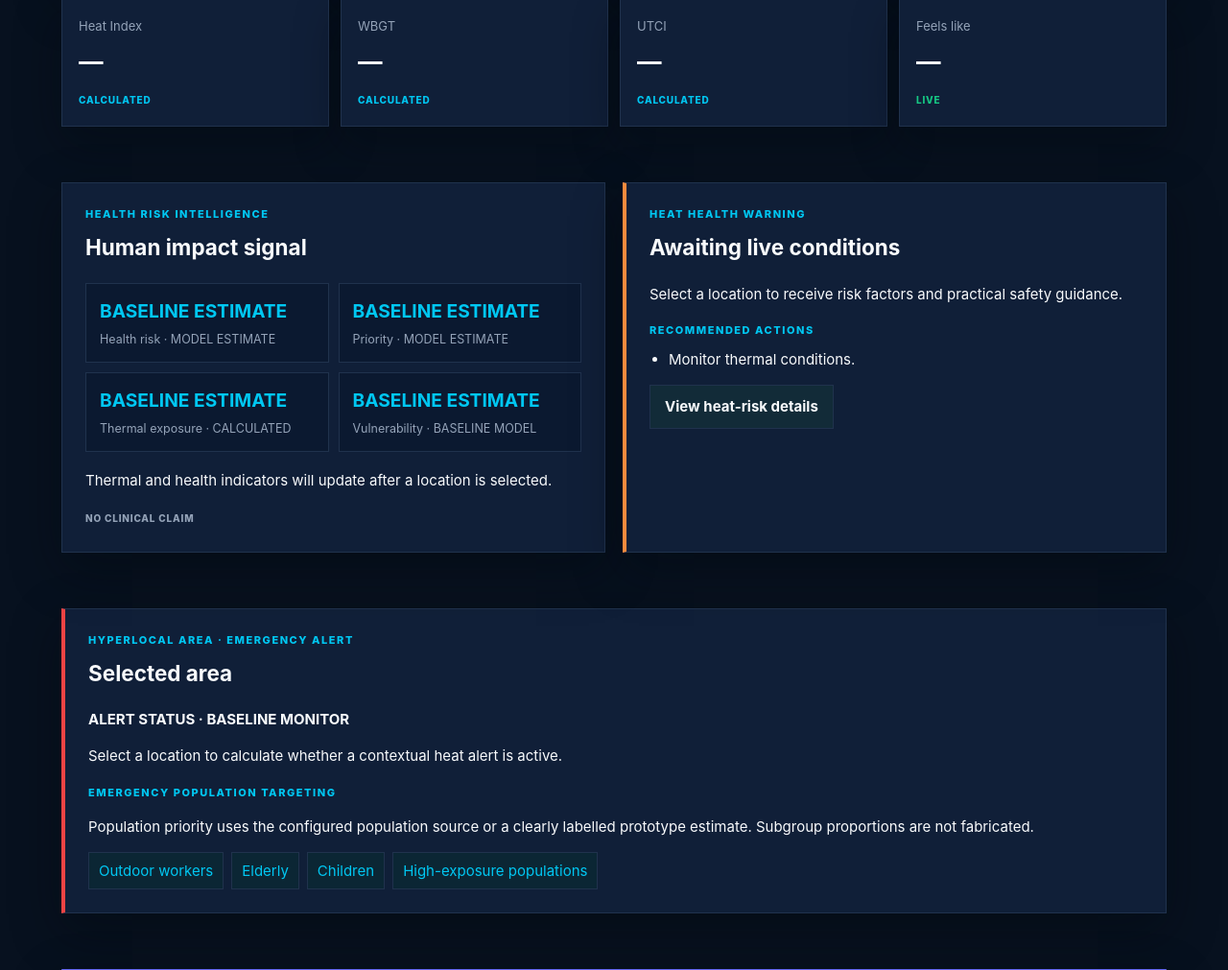
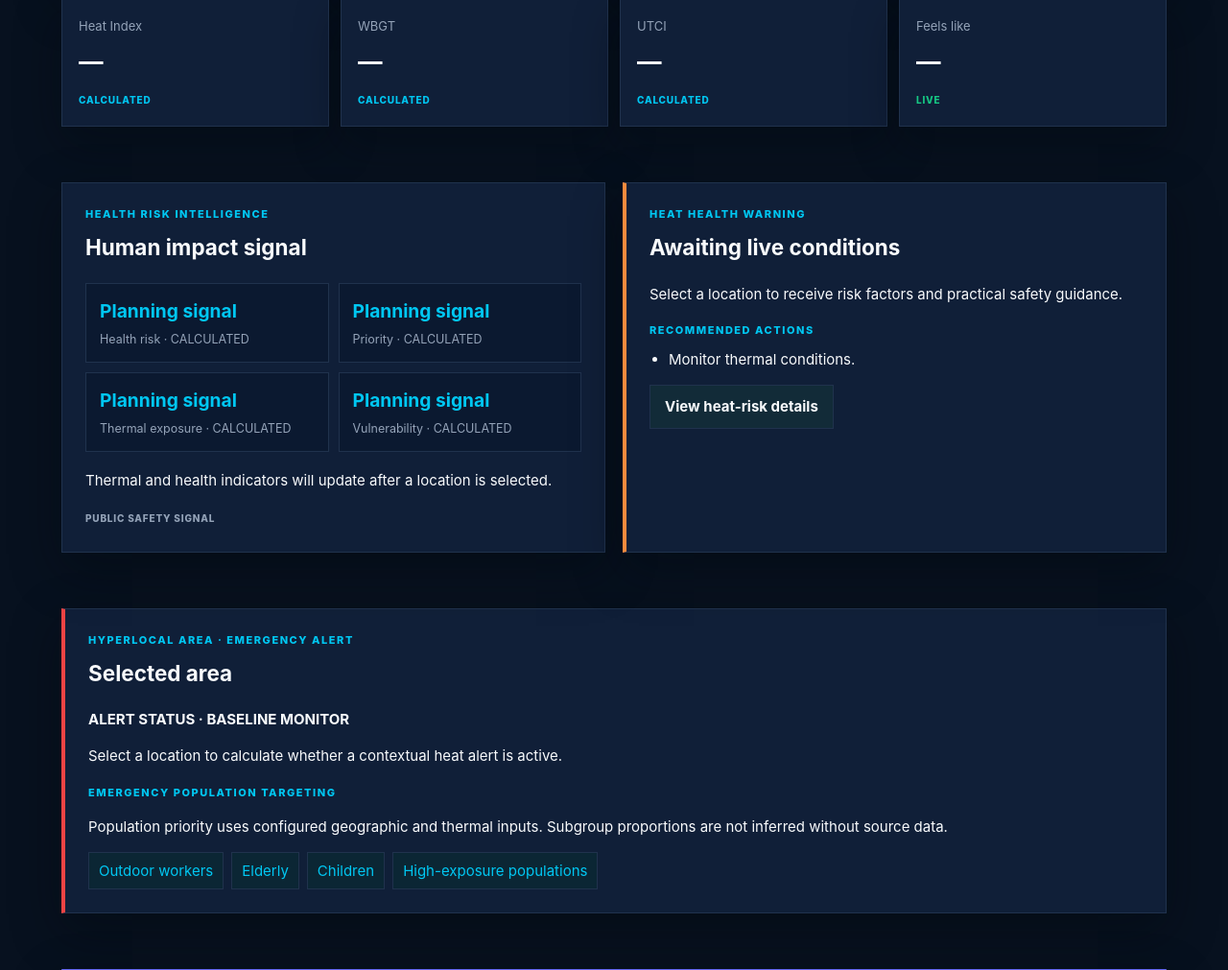
Before and after one commit to nvishnuvardhanreddy/HeatRiskIntelligence, a Django app: template templates/overview.html in a window 1280 px wide. Shown: the part 1323-2334 px from the top of the page at 96% size. Run offline with Django 5.2, Linux system fonts and the light colour scheme; the template is opened without the code that fills it, so the values that code supplies are empty.

Commit message:
Refine public safety labels and population fallback
Co-authored-by: Copilot <223556219+Copilot@users.noreply.github.com>

```diff
--- a/core/tests.py
+++ b/core/tests.py
@@ -52,7 +52,7 @@ class ApiTests(TestCase):
         body = response.json()
         self.assertIn("thermal", body)
         self.assertEqual(body["risk"]["label"], "CALCULATED")
-        self.assertEqual(body["health"]["label"], "MODEL ESTIMATE")
+        self.assertEqual(body["health"]["label"], "CALCULATED")
 
     def test_invalid_coordinates_are_rejected(self):
         response = self.client.get("/api/weather/current/?lat=200&lon=20")
@@ -62,7 +62,7 @@ class ApiTests(TestCase):
     def test_population_endpoint_is_explicit_when_unconfigured(self):
         response = self.client.get("/api/population/location/?lat=17.7&lon=83.2")
         self.assertEqual(response.status_code, 200)
-        self.assertEqual(response.json()["status"], "PROTOTYPE ESTIMATE")
+        self.assertEqual(response.json()["status"], "ESTIMATED")
         self.assertGreater(response.json()["population"], 0)
 
     @patch("core.views.get_forecast", return_value=[
--- a/core/views.py
+++ b/core/views.py
@@ -250,10 +250,10 @@ def risk_health(request):
             "vulnerability": 0,
         })["score"]
         return JsonResponse({
-            "score": score, "band": thermal["htsi"]["band"], "label": "MODEL ESTIMATE",
+            "score": score, "band": thermal["htsi"]["band"], "label": "CALCULATED",
             "factors": ["Thermal stress", "Exposure duration", "Humidity",
                         "Night-time temperature", "Vulnerability"],
-            "disclaimer": "Baseline estimate — not a clinical or mortality prediction.",
+            "disclaimer": "For heat-safety planning only; not medical advice.",
         })
     except ValueError as exc:
         return _error(str(exc))
--- a/ml_models/prediction.py
+++ b/ml_models/prediction.py
@@ -48,7 +48,7 @@ def predict_health_risk(features: dict) -> dict:
             score = float(model.predict_proba(ordered)[0][1] * 100)
             return {
                 "score": round(max(0, min(100, score)), 1),
-                "label": "MODEL ESTIMATE",
+                "label": "CALCULATED",
                 "model": "configured joblib",
                 "metadata": MODEL_METADATA,
             }
@@ -57,7 +57,7 @@ def predict_health_risk(features: dict) -> dict:
     score = min(100, round(features["htsi"] * 0.9 + max(0, features["temperature"] - 34) * 1.2, 1))
     return {
         "score": score,
-        "label": "MODEL ESTIMATE",
+        "label": "CALCULATED",
         "model": "transparent baseline (no validated dataset configured)",
         "metadata": MODEL_METADATA,
     }
--- a/population/services/population_provider.py
+++ b/population/services/population_provider.py
@@ -13,7 +13,7 @@ def get_population(latitude: float, longitude: float) -> dict[str, Any]:
     if not url:
         prototype_population = int(50000 + (abs(float(latitude) * 7919 + float(longitude) * 104729) % 150000))
         return {
-            "status": "PROTOTYPE ESTIMATE",
+            "status": "ESTIMATED",
             "population": prototype_population,
             "source": "Transparent coordinate-based prototype estimate",
             "level": "regional",
--- a/static/js/dashboard.js
+++ b/static/js/dashboard.js
@@ -19,17 +19,20 @@
         const population = await GZ.get("/api/population/location/", location);
         renderPopulation(population);
       } catch (populationError) {
-        renderPopulation({ status: "PROTOTYPE ESTIMATE", population: 50000 });
+        renderPopulation({ status: "ESTIMATED", population: estimatePopulation(location) });
       }
       $("location-message").textContent = "Updated from the live provider.";
     } catch (error) {
       showError(error.message + " Live weather data is not replaced with demo values.");
       $("location-message").textContent = "Try another location or try again shortly.";
     }
+    function estimatePopulation(location) {
+      return Math.round(50000 + (Math.abs(Number(location.latitude) * 7919 + Number(location.longitude) * 104729) % 150000));
+    }
     function renderPopulation(data) {
-      const value = data.population === null || data.population === undefined ? "DATA UNAVAILABLE" : Number(data.population).toLocaleString("en-IN");
+      const value = data.population === null || data.population === undefined ? "Regional estimate" : Number(data.population).toLocaleString("en-IN");
       if ($("decision-population")) $("decision-population").textContent = value;
-      if ($("population-source")) $("population-source").textContent = data.status || "PROTOTYPE ESTIMATE";
+      if ($("population-source")) $("population-source").textContent = data.status || "ESTIMATED";
       if ($("priority-population")) $("priority-population").textContent = value;
       if ($("worker-population")) $("worker-population").textContent = value;
       if ($("vulnerable-population")) $("vulnerable-population").textContent = value;
@@ -39,7 +42,7 @@
     const w = data.weather, t = data.thermal, loc = data.location;
     $("location-name").textContent = loc.name || "Selected location";
     if ($("location-state")) $("location-state").textContent = [loc.admin_area, loc.country].filter(Boolean).join(" · ") || "Area identified from coordinates";
-    if ($("location-district")) $("location-district").textContent = loc.district || "DATA UNAVAILABLE";
+    if ($("location-district")) $("location-district").textContent = loc.district || "Regional area";
     if ($("location-latitude")) $("location-latitude").textContent = `${Number(loc.latitude).toFixed(4)}°`;
     if ($("location-longitude")) $("location-longitude").textContent = `${Number(loc.longitude).toFixed(4)}°`;
     $("location-detail").textContent = `Location source: ${loc.source || "backend geocoding"}`;
@@ -56,7 +59,7 @@
     $("heat-index").textContent = GZ.number(t.heat_index, "°C");
     $("wbgt").textContent = GZ.number(t.wbgt, "°C");
     $("utci").textContent = GZ.number(t.utci, "°C");
-    if ($("health-summary")) $("health-summary").textContent = `Health-risk score ${data.health.score} · ${data.health.band}. ${data.health.label}.`;
+    if ($("health-summary")) $("health-summary").textContent = `Health-risk score ${data.health.score} · ${data.health.band}. Calculated planning signal.`;
     if ($("health-score")) $("health-score").textContent = `${Number(data.health.score).toFixed(1)} / 100`;
     if ($("health-priority")) $("health-priority").textContent = data.health.band;
     if ($("warning-title")) $("warning-title").textContent = `${data.risk.band} thermal stress`;
@@ -72,7 +75,7 @@
     const response = score >= 81 ? "EMERGENCY" : score >= 61 ? "ACTION" : score >= 41 ? "ADVISORY" : score >= 21 ? "WATCH" : "NORMAL";
     if ($("response-level")) $("response-level").textContent = `RESPONSE LEVEL · ${response}`;
     if ($("decision-htsi")) $("decision-htsi").textContent = score;
-    if ($("decision-health")) $("decision-health").textContent = `${GZ.number(data.health.score, "")} / 100 · ${data.health.label || "BASELINE ESTIMATE"}`;
+    if ($("decision-health")) $("decision-health").textContent = `${GZ.number(data.health.score, "")} / 100 · CALCULATED`;
     if ($("decision-hospital")) $("decision-hospital").textContent = `${GZ.number(data.health.hospital_impact, "")} / 100`;
     if ($("decision-mortality")) $("decision-mortality").textContent = `${GZ.number(data.health.mortality, "")} / 100`;
     if ($("health-score")) $("health-score").textContent = `${GZ.number(data.health.score, "")} / 100`;
@@ -94,7 +97,7 @@
       $("action-plan").innerHTML = actions.map((item, index) => `<li><span>${String(index + 1).padStart(2, "0")}</span>${item[0]} <b>${item[1]}</b></li>`).join("");
     }
     if ($("intervention-triggers")) {
-      $("intervention-triggers").innerHTML = `<div><strong>THERMAL RISK</strong><span>${band} · HTSI ${score}</span></div><div><strong>EXPOSURE</strong><span>${GZ.number(data.health.exposure, "")} / 100 · CALCULATED</span></div><div><strong>VULNERABILITY</strong><span>${GZ.number(data.health.vulnerability, "")} / 100 · BASELINE MODEL</span></div>`;
+      $("intervention-triggers").innerHTML = `<div><strong>THERMAL RISK</strong><span>${band} · HTSI ${score}</span></div><div><strong>EXPOSURE</strong><span>${GZ.number(data.health.exposure, "")} / 100 · CALCULATED</span></div><div><strong>VULNERABILITY</strong><span>${GZ.number(data.health.vulnerability, "")} / 100 · CALCULATED</span></div>`;
     }
   }
   function renderForecast(rows) {
--- a/static/js/health.js
+++ b/static/js/health.js
@@ -1,4 +1,4 @@
 (async function () {
   const loc = GZ.getLocation(); if (!loc) return;
-  try { const data = await GZ.get("/api/risk/health/", loc); document.getElementById("health-band").textContent = data.band; document.getElementById("health-score").textContent = `${data.score}/100 · MODEL ESTIMATE`; document.getElementById("health-factors").innerHTML = data.factors.map(f => `<li>${f}</li>`).join(""); } catch (e) { document.getElementById("health-score").textContent = e.message; }
+  try { const data = await GZ.get("/api/risk/health/", loc); document.getElementById("health-band").textContent = data.band; document.getElementById("health-score").textContent = `${data.score}/100 · CALCULATED`; document.getElementById("health-factors").innerHTML = data.factors.map(f => `<li>${f}</li>`).join(""); } catch (e) { document.getElementById("health-score").textContent = "Select a location to calculate."; }
 })();
--- a/templates/health.html
+++ b/templates/health.html
@@ -1,3 +1,3 @@
 {% extends "base.html" %}
-{% block content %}<section class="page-header"><p class="eyebrow">MODEL ESTIMATE · NOT A DIAGNOSIS</p><h1>Health risk guidance</h1><p>Thermal conditions can affect people differently. This baseline estimate supports planning and does not replace medical advice.</p></section><article class="risk-summary panel"><span>Current health risk</span><strong id="health-band">—</strong><small id="health-score">Select a location to calculate.</small></article><section class="panel"><h2>Factors considered</h2><ul id="health-factors"><li>Thermal stress</li><li>Exposure duration</li><li>Humidity</li><li>Night-time temperature</li><li>Vulnerability and access to cooling</li></ul><h2>People who may need extra care</h2><p>Older adults · children · outdoor workers · people exercising outdoors · people with limited access to cooling.</p><div class="notice info">If someone has confusion, fainting or severe symptoms in heat, seek urgent medical care.</div></section>{% endblock %}
+{% block content %}<section class="page-header"><p class="eyebrow">HEALTH RISK GUIDANCE</p><h1>Health risk guidance</h1><p>Thermal conditions can affect people differently. This planning signal supports heat-safety decisions and does not replace medical advice.</p></section><article class="risk-summary panel"><span>Current health risk</span><strong id="health-band">—</strong><small id="health-score">Select a location to calculate.</small></article><section class="panel"><h2>Factors considered</h2><ul id="health-factors"><li>Thermal stress</li><li>Exposure duration</li><li>Humidity</li><li>Night-time temperature</li><li>Vulnerability and access to cooling</li></ul><h2>People who may need extra care</h2><p>Older adults · children · outdoor workers · people exercising outdoors · people with limited access to cooling.</p><div class="notice info">If someone has confusion, fainting or severe symptoms in heat, seek urgent medical care.</div></section>{% endblock %}
 {% block scripts %}<script src="/static/js/health.js"></script>{% endblock %}
--- a/templates/overview.html
+++ b/templates/overview.html
@@ -31,10 +31,10 @@
   </div>
 </section>
 <section class="two-column info-section">
-  <article class="panel"><p class="eyebrow">HEALTH RISK INTELLIGENCE</p><h2>Human impact signal</h2><div class="health-stat-grid"><div><strong id="health-score">BASELINE ESTIMATE</strong><small>Health risk · MODEL ESTIMATE</small></div><div><strong id="health-priority">BASELINE ESTIMATE</strong><small>Priority · MODEL ESTIMATE</small></div><div><strong id="health-exposure">BASELINE ESTIMATE</strong><small>Thermal exposure · CALCULATED</small></div><div><strong id="health-vulnerability">BASELINE ESTIMATE</strong><small>Vulnerability · BASELINE MODEL</small></div></div><p id="health-summary">Thermal and health indicators will update after a location is selected.</p><span class="status">NO CLINICAL CLAIM</span></article>
+  <article class="panel"><p class="eyebrow">HEALTH RISK INTELLIGENCE</p><h2>Human impact signal</h2><div class="health-stat-grid"><div><strong id="health-score">Planning signal</strong><small>Health risk · CALCULATED</small></div><div><strong id="health-priority">Planning signal</strong><small>Priority · CALCULATED</small></div><div><strong id="health-exposure">Planning signal</strong><small>Thermal exposure · CALCULATED</small></div><div><strong id="health-vulnerability">Planning signal</strong><small>Vulnerability · CALCULATED</small></div></div><p id="health-summary">Thermal and health indicators will update after a location is selected.</p><span class="status">PUBLIC SAFETY SIGNAL</span></article>
   <article class="panel warning-panel"><p class="eyebrow">HEAT HEALTH WARNING</p><h2 id="warning-title">Awaiting live conditions</h2><p id="warning-text">Select a location to receive risk factors and practical safety guidance.</p><p class="eyebrow warning-label">RECOMMENDED ACTIONS</p><ul id="warning-actions" class="clean-list compact-list"><li>Monitor thermal conditions.</li></ul><a class="button quiet" href="/alerts/">View heat-risk details</a></article>
 </section>
-<section class="info-section panel emergency-panel"><p class="eyebrow">HYPERLOCAL AREA · EMERGENCY ALERT</p><h2 id="alert-area">Selected area</h2><p><strong id="alert-status">ALERT STATUS · BASELINE MONITOR</strong></p><p id="alert-reason">Select a location to calculate whether a contextual heat alert is active.</p><p class="eyebrow warning-label">EMERGENCY POPULATION TARGETING</p><p>Population priority uses the configured population source or a clearly labelled prototype estimate. Subgroup proportions are not fabricated.</p><div class="tag-list"><span>Outdoor workers</span><span>Elderly</span><span>Children</span><span>High-exposure populations</span></div></section>
+<section class="info-section panel emergency-panel"><p class="eyebrow">HYPERLOCAL AREA · EMERGENCY ALERT</p><h2 id="alert-area">Selected area</h2><p><strong id="alert-status">ALERT STATUS · BASELINE MONITOR</strong></p><p id="alert-reason">Select a location to calculate whether a contextual heat alert is active.</p><p class="eyebrow warning-label">EMERGENCY POPULATION TARGETING</p><p>Population priority uses configured geographic and thermal inputs. Subgroup proportions are not inferred without source data.</p><div class="tag-list"><span>Outdoor workers</span><span>Elderly</span><span>Children</span><span>High-exposure populations</span></div></section>
 <section class="info-section panel scenario-inline">
   <div class="section-heading"><div><p class="eyebrow">WHAT IF CONDITIONS CHANGE?</p><h2>Explore a scenario</h2></div><span class="status">SIMULATION</span></div>
   <p class="muted">Change the environmental inputs to calculate a scenario. These values are not live weather or a forecast.</p>
@@ -50,7 +50,7 @@
 <section class="info-section panel"><div class="section-heading"><div><p class="eyebrow">5-DAY HUMAN IMPACT OUTLOOK</p><h2>Daily forecast risk</h2></div><span id="risk-trend" class="status forecast">RISK TREND · WAITING</span><a class="text-link" href="/forecast/">Open full forecast →</a></div><div id="forecast-strip" class="forecast-strip"><div class="empty-state">Forecast data will load with a selected location.</div></div><canvas id="risk-chart" height="120" aria-label="Five-day HTSI chart"></canvas></section>
 {% include "partials/decision_support.html" %}
 <section class="info-section two-column">
-  <article class="panel"><p class="eyebrow">VULNERABILITY & HEALTH PRIORITY</p><h2>Evidence before targeting</h2><p>Population is supplied by the provider or shown as a transparent prototype estimate. Subgroup counts require authoritative demographic data.</p><div class="table-wrap"><table><thead><tr><th>Group</th><th>Population</th><th>Risk</th><th>Priority</th></tr></thead><tbody><tr><td>Outdoor workers</td><td>PROTOTYPE ESTIMATE</td><td>Use live HTSI</td><td>Contextual model</td></tr><tr><td>Elderly / children</td><td>PROTOTYPE ESTIMATE</td><td>Use live HTSI</td><td>Contextual model</td></tr></tbody></table></div></article>
+  <article class="panel"><p class="eyebrow">VULNERABILITY & HEALTH PRIORITY</p><h2>Evidence before targeting</h2><p>Population is supplied by the provider or calculated as a regional estimate. Subgroup counts require authoritative demographic data.</p><div class="table-wrap"><table><thead><tr><th>Group</th><th>Population</th><th>Risk</th><th>Priority</th></tr></thead><tbody><tr><td>Outdoor workers</td><td>Regional estimate</td><td>Use live HTSI</td><td>Contextual</td></tr><tr><td>Elderly / children</td><td>Regional estimate</td><td>Use live HTSI</td><td>Contextual</td></tr></tbody></table></div></article>
   <article class="panel"><p class="eyebrow">DETAILED ANALYSIS PREVIEW</p><h2>Thermal signals</h2><p>Temperature, humidity, HTSI, WBGT and UTCI are available in the detailed analysis view.</p><a class="button quiet" href="/analysis/">Open detailed analysis</a></article>
 </section>
 <section class="info-section overview-grid">
@@ -77,7 +77,7 @@
 
 <section class="info-section feature-grid">
   <article class="panel"><p class="eyebrow">KEY FEATURES</p><h2>Built for public safety</h2><div class="tag-list"><span>Real-time weather</span><span>Heat Index</span><span>WBGT</span><span>UTCI</span><span>HTSI</span><span>ML estimate</span><span>5-day forecast</span><span>GIS mapping</span><span>Health risk</span><span>Heat alerts</span><span>What-if simulation</span><span>Location search</span></div></article>
-  <article class="panel"><p class="eyebrow">DATA TRANSPARENCY</p><h2>Know what each value means</h2><dl><dt>REAL DATA</dt><dd>External weather and geocoding responses</dd><dt>FORECAST</dt><dd>Provider forecast values</dd><dt>CALCULATED</dt><dd>Thermal engine outputs</dd><dt>ML ESTIMATE</dt><dd>Configured model or transparent baseline</dd><dt>ESTIMATED</dt><dd>Documented fallback variables</dd><dt>DEMO</dt><dd>No demo weather is used</dd></dl></article>
+  <article class="panel"><p class="eyebrow">DATA TRANSPARENCY</p><h2>Know what each value means</h2><dl><dt>REAL DATA</dt><dd>External weather and geocoding responses</dd><dt>FORECAST</dt><dd>Provider forecast values</dd><dt>CALCULATED</dt><dd>Thermal engine outputs</dd><dt>PLANNING SIGNAL</dt><dd>Derived from current thermal inputs</dd><dt>ESTIMATED</dt><dd>Documented fallback variables</dd><dt>SIMULATION</dt><dd>What-if values only</dd></dl></article>
 </section>
 
 <section class="info-section two-column">
--- a/templates/partials/decision_support.html
+++ b/templates/partials/decision_support.html
@@ -8,12 +8,12 @@
       <p class="eyebrow">CURRENT DECISION SIGNAL</p>
       <div class="decision-score"><strong id="decision-htsi">—</strong><span>HTSI / 100</span></div>
       <dl>
-        <dt>Population</dt><dd><span id="decision-population">PROTOTYPE ESTIMATE</span><small id="population-source" class="status">PROTOTYPE</small></dd>
-        <dt>Hospital impact</dt><dd id="decision-hospital">BASELINE ESTIMATE</dd>
-        <dt>Mortality risk</dt><dd id="decision-mortality">BASELINE ESTIMATE</dd>
-        <dt>Health output</dt><dd id="decision-health">BASELINE ESTIMATE</dd>
+        <dt>Population</dt><dd><span id="decision-population">Regional estimate</span><small id="population-source" class="status">ESTIMATED</small></dd>
+        <dt>Health-service pressure</dt><dd id="decision-hospital">Calculated signal</dd>
+        <dt>Mortality risk signal</dt><dd id="decision-mortality">Calculated signal</dd>
+        <dt>Health output</dt><dd id="decision-health">Calculated signal</dd>
       </dl>
-      <small class="status">PROTOTYPE PRIORITY · NO CLINICAL CLAIM</small>
+      <small class="status">PLANNING SIGNAL · PUBLIC SAFETY USE</small>
     </article>
     <article class="panel">
       <p class="eyebrow">RECOMMENDED ACTIONS</p>
@@ -24,18 +24,18 @@
       </ol>
     </article>
   </div>
-  <div class="section-heading compact-heading"><div><p class="eyebrow">EMERGENCY PRIORITISATION</p><h2>Which areas need help first?</h2></div><span class="status">WARD DATA · PROTOTYPE CONTEXT</span></div>
+  <div class="section-heading compact-heading"><div><p class="eyebrow">EMERGENCY PRIORITISATION</p><h2>Which areas need help first?</h2></div><span class="status">WARD / REGIONAL CONTEXT</span></div>
   <div class="priority-grid">
-    <article class="priority-card"><strong>#1</strong><h3 id="priority-location">Selected area</h3><b id="priority-score">—</b><span id="priority-band">Awaiting live HTSI</span><small>Population: <span id="priority-population">PROTOTYPE ESTIMATE</span></small></article>
-    <article class="priority-card"><strong>#2</strong><h3>Nearby areas</h3><b>BASELINE ESTIMATE</b><span>Requires ward risk records</span><small>Prototype geographic context</small></article>
-    <article class="priority-card"><strong>#3</strong><h3>Regional context</h3><b>BASELINE ESTIMATE</b><span>Requires GIS dataset</span><small>Prototype geographic context</small></article>
+    <article class="priority-card"><strong>#1</strong><h3 id="priority-location">Selected area</h3><b id="priority-score">—</b><span id="priority-band">Awaiting live HTSI</span><small>Population: <span id="priority-population">Regional estimate</span></small></article>
+    <article class="priority-card"><strong>#2</strong><h3>Nearby areas</h3><b>Regional signal</b><span>Thermal context</span><small>Population estimate</small></article>
+    <article class="priority-card"><strong>#3</strong><h3>District context</h3><b>Regional signal</b><span>Thermal context</span><small>Population estimate</small></article>
   </div>
-  <div class="section-heading compact-heading"><div><p class="eyebrow">VULNERABILITY & HEALTH PRIORITY</p><h2>Evidence before targeting</h2></div><span class="status">PROTOTYPE REFERENCE</span></div>
-  <div class="table-wrap"><table><thead><tr><th>Group</th><th>Population</th><th>Risk</th><th>Priority</th></tr></thead><tbody><tr><td>Outdoor workers</td><td id="worker-population">PROTOTYPE ESTIMATE</td><td>LIVE HTSI</td><td>CONTEXTUAL MODEL</td></tr><tr><td>Elderly / children</td><td id="vulnerable-population">PROTOTYPE ESTIMATE</td><td>LIVE HTSI</td><td>CONTEXTUAL MODEL</td></tr></tbody></table></div>
+  <div class="section-heading compact-heading"><div><p class="eyebrow">VULNERABILITY & HEALTH PRIORITY</p><h2>Evidence before targeting</h2></div><span class="status">POPULATION CONTEXT</span></div>
+  <div class="table-wrap"><table><thead><tr><th>Group</th><th>Population</th><th>Risk</th><th>Priority</th></tr></thead><tbody><tr><td>Outdoor workers</td><td id="worker-population">Regional estimate</td><td>LIVE HTSI</td><td>CONTEXTUAL</td></tr><tr><td>Elderly / children</td><td id="vulnerable-population">Regional estimate</td><td>LIVE HTSI</td><td>CONTEXTUAL</td></tr></tbody></table></div>
   <div class="section-heading compact-heading"><div><p class="eyebrow">PRE-EMPTIVE INTERVENTION TRIGGERS</p><h2>Act before conditions peak</h2></div></div>
   <div id="intervention-triggers" class="trigger-grid">
     <div><strong>THERMAL RISK</strong><span>Waiting for a selected location</span></div>
-    <div><strong>EXPOSURE</strong><span>BASELINE ESTIMATE</span></div>
-    <div><strong>VULNERABILITY</strong><span>BASELINE ESTIMATE</span></div>
+    <div><strong>EXPOSURE</strong><span>Calculated signal</span></div>
+    <div><strong>VULNERABILITY</strong><span>Calculated signal</span></div>
   </div>
 </section>
```
